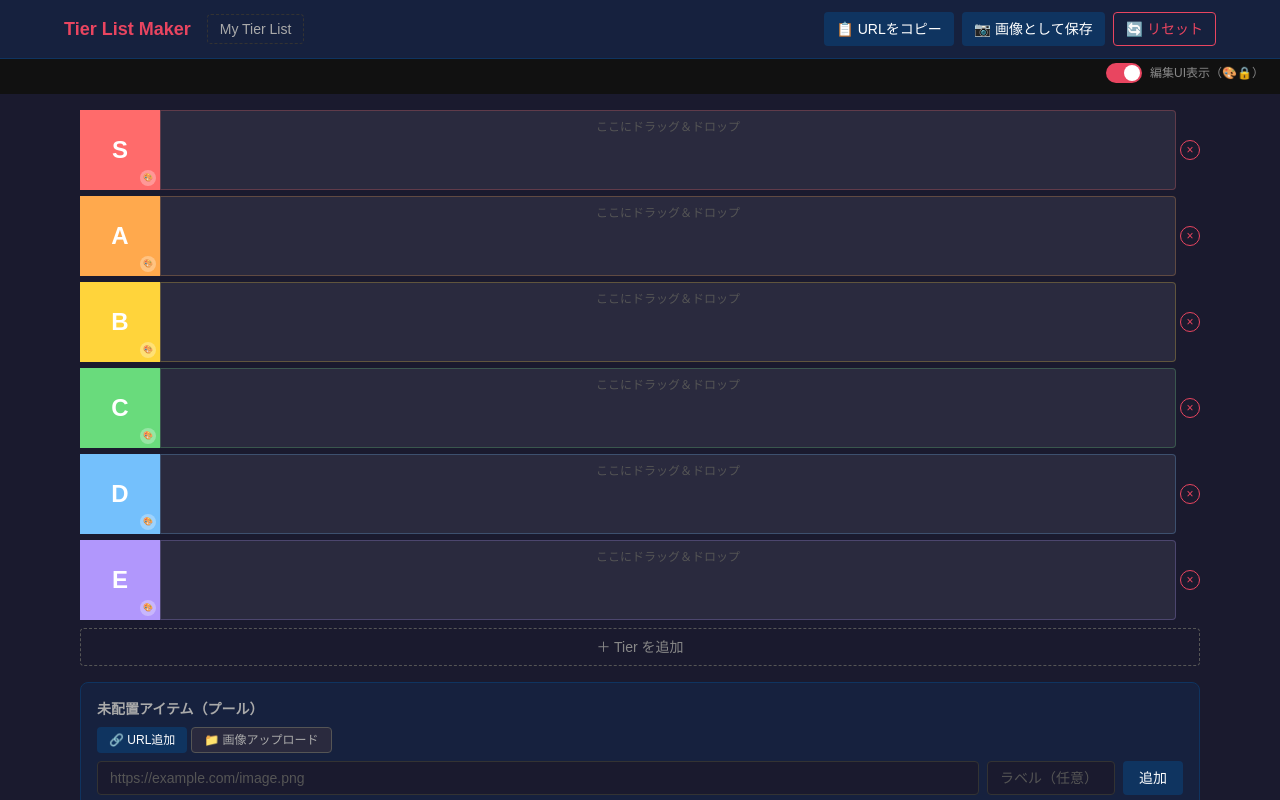
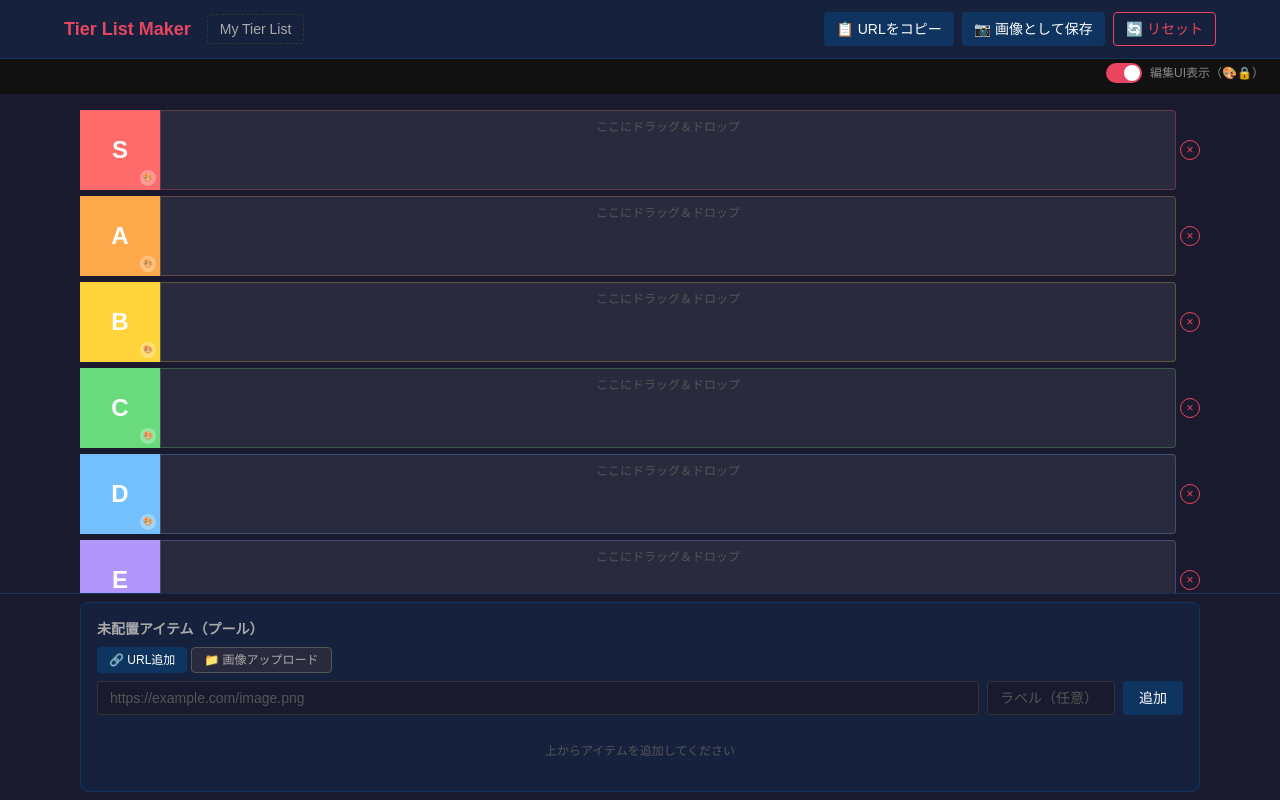
Before and after one commit to ryomeblog/tier-share-maker, a Next.js app: page / in a window 1280 px wide. Shown: the top 800 px of the page. Built offline with nearby package versions, Linux system fonts and the light colour scheme.

Commit message:
ゴミ箱ドロップゾーンを追加し、アイテム削除機能を実装しました。また、定数にゴミ箱IDを追加しました。

```diff
--- a/src/components/ItemPool.tsx
+++ b/src/components/ItemPool.tsx
@@ -1,11 +1,11 @@
 "use client";
 
 import { useState, useRef } from "react";
-import { useDroppable } from "@dnd-kit/core";
+import { useDroppable, useDndContext } from "@dnd-kit/core";
 import { SortableContext, rectSortingStrategy } from "@dnd-kit/sortable";
 import { nanoid } from "nanoid";
 import type { Item } from "@/types/tier";
-import { POOL_ID, MAX_LOCAL_IMAGE_SIZE } from "@/lib/constants";
+import { POOL_ID, TRASH_ID, MAX_LOCAL_IMAGE_SIZE } from "@/lib/constants";
 import { ItemCard } from "./ItemCard";
 
 interface ItemPoolProps {
@@ -17,6 +17,27 @@ interface ItemPoolProps {
 }
 
 type Tab = "url" | "upload";
+
+function TrashZone() {
+  const { active } = useDndContext();
+  const { setNodeRef, isOver } = useDroppable({ id: TRASH_ID });
+
+  if (!active) return null;
+
+  return (
+    <div
+      ref={setNodeRef}
+      className={`flex w-16 shrink-0 flex-col items-center justify-center rounded border-2 border-dashed transition-colors ${
+        isOver
+          ? "border-[#e94560] bg-[#e94560]/20 text-[#e94560]"
+          : "border-[#555] text-[#555]"
+      }`}
+    >
+      <span className="text-xl">🗑</span>
+      <span className="text-[10px]">削除</span>
+    </div>
+  );
+}
 
 export function ItemPool({
   items,
@@ -132,7 +153,7 @@ export function ItemPool({
                 value={urlInput}
                 onChange={(e) => setUrlInput(e.target.value)}
                 onKeyDown={(e) => {
-                  if (e.key === "Enter") handleAddUrl();
+                  if (e.key === "Enter" && !e.nativeEvent.isComposing) handleAddUrl();
                 }}
                 placeholder="https://example.com/image.png"
                 className="flex-1 rounded border border-[#333] bg-[#1a1a2e] px-3 py-1.5 text-sm text-white placeholder-[#555] outline-none focus:border-[#0f3460]"
@@ -142,7 +163,7 @@ export function ItemPool({
                 value={labelInput}
                 onChange={(e) => setLabelInput(e.target.value)}
                 onKeyDown={(e) => {
-                  if (e.key === "Enter") handleAddUrl();
+                  if (e.key === "Enter" && !e.nativeEvent.isComposing) handleAddUrl();
                 }}
                 placeholder="ラベル（任意）"
                 className="w-full rounded border border-[#333] bg-[#1a1a2e] px-3 py-1.5 text-sm text-white placeholder-[#555] outline-none focus:border-[#0f3460] md:w-32"
@@ -181,7 +202,8 @@ export function ItemPool({
         </div>
       )}
 
-      {/* プール内アイテム */}
+      {/* プール内アイテム + ゴミ箱 */}
+      <div className="flex gap-2">
         <SortableContext
           id={POOL_ID}
           items={items.map((i) => i.id)}
@@ -189,7 +211,7 @@ export function ItemPool({
         >
           <div
             ref={setNodeRef}
-          className={`flex min-h-[48px] flex-wrap gap-1.5 rounded p-1 md:gap-2 ${
+            className={`flex min-h-[48px] flex-1 flex-wrap gap-1.5 rounded p-1 md:gap-2 ${
               isOver ? "bg-blue-500/10" : ""
             }`}
           >
@@ -210,6 +232,10 @@ export function ItemPool({
             )}
           </div>
         </SortableContext>
+
+        {/* ゴミ箱ドロップゾーン（ドラッグ中のみ表示） */}
+        <TrashZone />
+      </div>
     </div>
   );
 }
--- a/src/components/TierListEditor.tsx
+++ b/src/components/TierListEditor.tsx
@@ -15,7 +15,7 @@ import {
   type DragOverEvent,
 } from "@dnd-kit/core";
 import type { Item } from "@/types/tier";
-import { DEFAULT_STATE, POOL_ID, MAX_TITLE_LENGTH } from "@/lib/constants";
+import { DEFAULT_STATE, POOL_ID, TRASH_ID, MAX_TITLE_LENGTH } from "@/lib/constants";
 import { tierListReducer } from "@/lib/reducer";
 import { getDataFromUrl, decodeUrlToState } from "@/lib/share";
 import { TierRowComponent } from "./TierRowComponent";
@@ -143,6 +143,13 @@ export function TierListEditor() {
 
     const activeId = active.id as string;
     const overId = over.id as string;
+
+    // ゴミ箱にドロップ → アイテム削除
+    if (overId === TRASH_ID) {
+      dispatch({ type: "REMOVE_ITEM", payload: { itemId: activeId } });
+      return;
+    }
+
     if (activeId === overId) return;
 
     const activeContainer = findContainer(activeId);
@@ -270,7 +277,6 @@ export function TierListEditor() {
       )}
 
       {/* メインコンテンツ */}
-      <main className="mx-auto max-w-6xl px-4 py-4">
       <DndContext
         sensors={sensors}
         collisionDetection={rectIntersection}
@@ -278,6 +284,7 @@ export function TierListEditor() {
         onDragOver={handleDragOver}
         onDragEnd={handleDragEnd}
       >
+        <main className="mx-auto max-w-6xl px-4 py-4 pb-52">
           {/* Tierエリア（画像キャプチャ対象） */}
           <div ref={tierAreaRef} className="space-y-1 md:space-y-1.5">
             {state.tiers.map((tier) => (
@@ -318,9 +325,11 @@ export function TierListEditor() {
               ＋ Tier を追加
             </button>
           )}
+        </main>
 
-          {/* プールエリア */}
-          <div className="mt-4">
+        {/* プールエリア（画面下部固定） */}
+        <div className="fixed right-0 bottom-0 left-0 z-40 border-t border-[#0f3460] bg-[#1a1a2e]">
+          <div className="mx-auto max-w-6xl px-4 py-2">
             <ItemPool
               items={state.pool}
               onAddItem={(item) =>
@@ -333,6 +342,7 @@ export function TierListEditor() {
               showDebugOverlay={showDebugOverlay}
             />
           </div>
+        </div>
 
         {/* ドラッグオーバーレイ */}
         <DragOverlay>
@@ -341,7 +351,6 @@ export function TierListEditor() {
           ) : null}
         </DragOverlay>
       </DndContext>
-      </main>
 
       {/* フッター */}
       <footer className="mt-8 border-t border-[#0f3460] bg-[#16213e] py-3 text-center text-xs text-[#555]">
--- a/src/lib/constants.ts
+++ b/src/lib/constants.ts
@@ -16,6 +16,7 @@ export const DEFAULT_STATE: TierListState = {
 };
 
 export const POOL_ID = "pool";
+export const TRASH_ID = "trash";
 
 // 制約値
 export const MAX_TIERS = 20;
```
Lines whose indentation alone changed are shown as unchanged.
